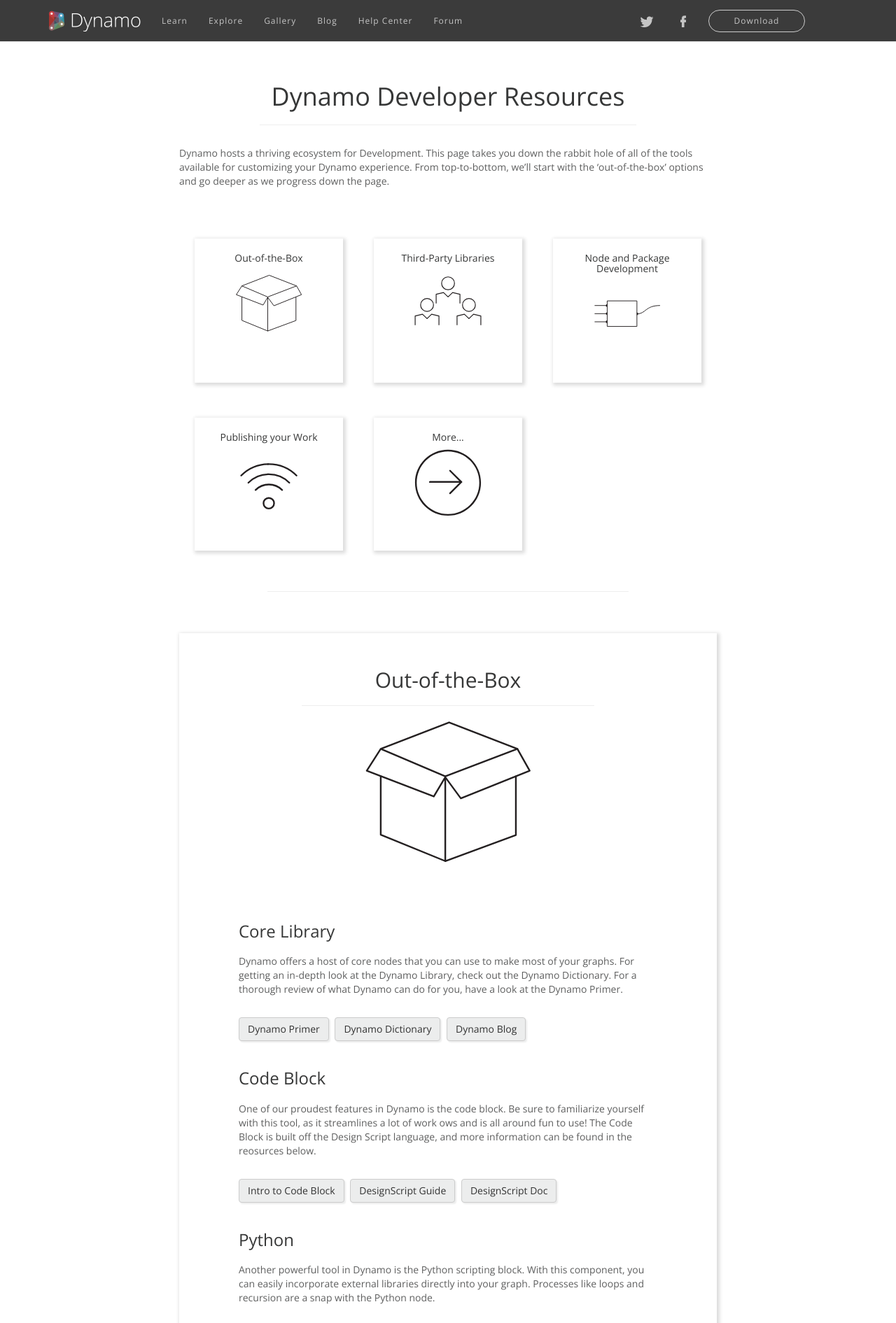
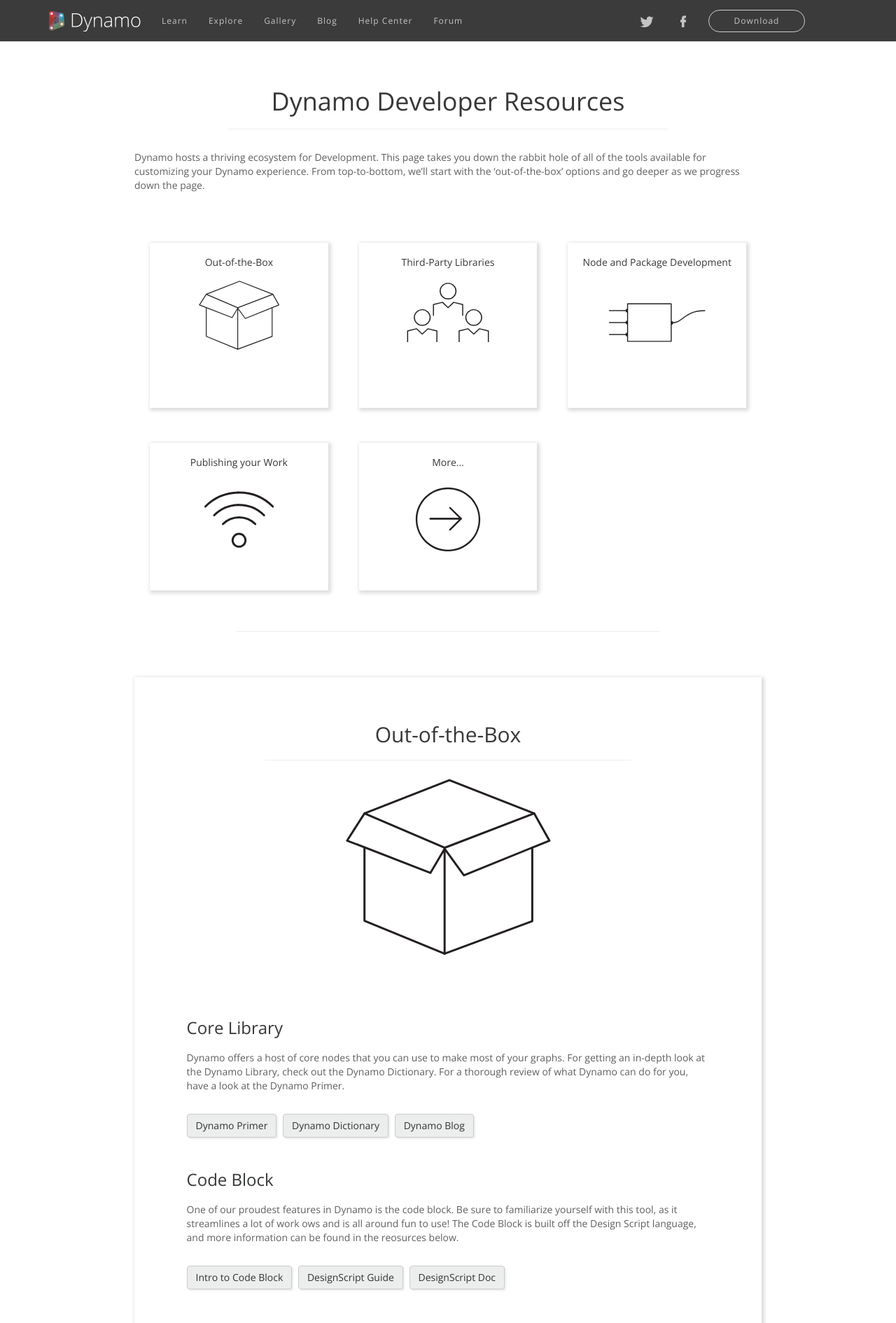
Before and after one commit to modelab/dynamo-developer-page, a Jekyll site: the page built from _pages/index.html, in a window 1280 px wide. Shown: the top 1891 px of the page at 70% size. Built offline with Jekyll 4.4.1, drawn with Linux system fonts in a browser that asks for light colours; nearby versions of some CDN libraries.

Commit message:
make it usable on mobile

```diff
--- a/_pages/index.html
+++ b/_pages/index.html
@@ -35,7 +35,7 @@
         <a href="{{ site.custom_node_link | prepend: '#' }}">
           <div class="card">
             <h5>{{ site.custom_node_header }}</h5>
-            <img src="{{ site.custom_node_logo }}" class="path" alt="Node Development"/>
+            <img id="node-image" src="{{ site.custom_node_logo }}" class="path" alt="Node Development"/>
           </div>
         </a>
       </div>
@@ -53,7 +53,7 @@
         <a href="{{ site.box_link | prepend: '#' }}">
           <div class="card">
             <h5>{{ site.more_header }}</h5>
-            <img src="{{ site.more_logo }}" class="path" alt="More..."/>
+            <img id="more-image" src="{{ site.more_logo }}" class="path" alt="More..."/>
           </div>
         </a>
       </div>
@@ -163,7 +163,7 @@
   </div>
 
   <div id="{{ site.more_link }}" class="resource card container">
-    <div class="row header">
+    <div id="more-row" class="row header">
       <h2>{{ site.more_header }}</h2>
       <hr>
       <br>
--- a/css/default.scss
+++ b/css/default.scss
@@ -20,7 +20,11 @@
 }
 
 #main-container {
-  margin: 0 20%;
+  margin: 0 15%;
+
+  @media screen and (max-width: 768px) {
+    margin: 0 5%;
+  }
 }
 
 .resource {
@@ -52,17 +56,20 @@
     width: 40%;
   }
 
+  #more-row {
+    text-align: center;
+  }
+
   .btn {
     background-color: $bg-color;
     -webkit-box-shadow: 2px 2px 2px 0px rgba(236,237,237,1);
     -moz-box-shadow: 2px 2px 2px 0px rgba(236,237,237,1);
     box-shadow: 2px 2px 2px 0px rgba(236,237,237,1);
     margin-right: 5px;
+    margin-bottom: 7px;
 
     &#wiki-button {
-      display: block;
-      margin: auto;
-      width: 25%;
+      display: inline-block;
     }
   }
 
@@ -80,7 +87,7 @@
     -webkit-box-shadow: 2px 2px 5px 2px #DDD;
     -moz-box-shadow: 2px 2px 5px 2px #DDD;
     box-shadow: 2px 2px 5px 2px #DDD;
-    padding: 30px 100px;
+    padding: 5% 10%;
   }
 }
 
@@ -111,6 +118,15 @@
     margin: auto;
     margin-bottom: 25px;
     width: 50%;
+
+    &#node-image {
+      width: 60%;
+    }
+
+    &#more-image {
+      padding-top: 7.5%;
+      width: 40%;
+    }
   }
 
   .card {
```
